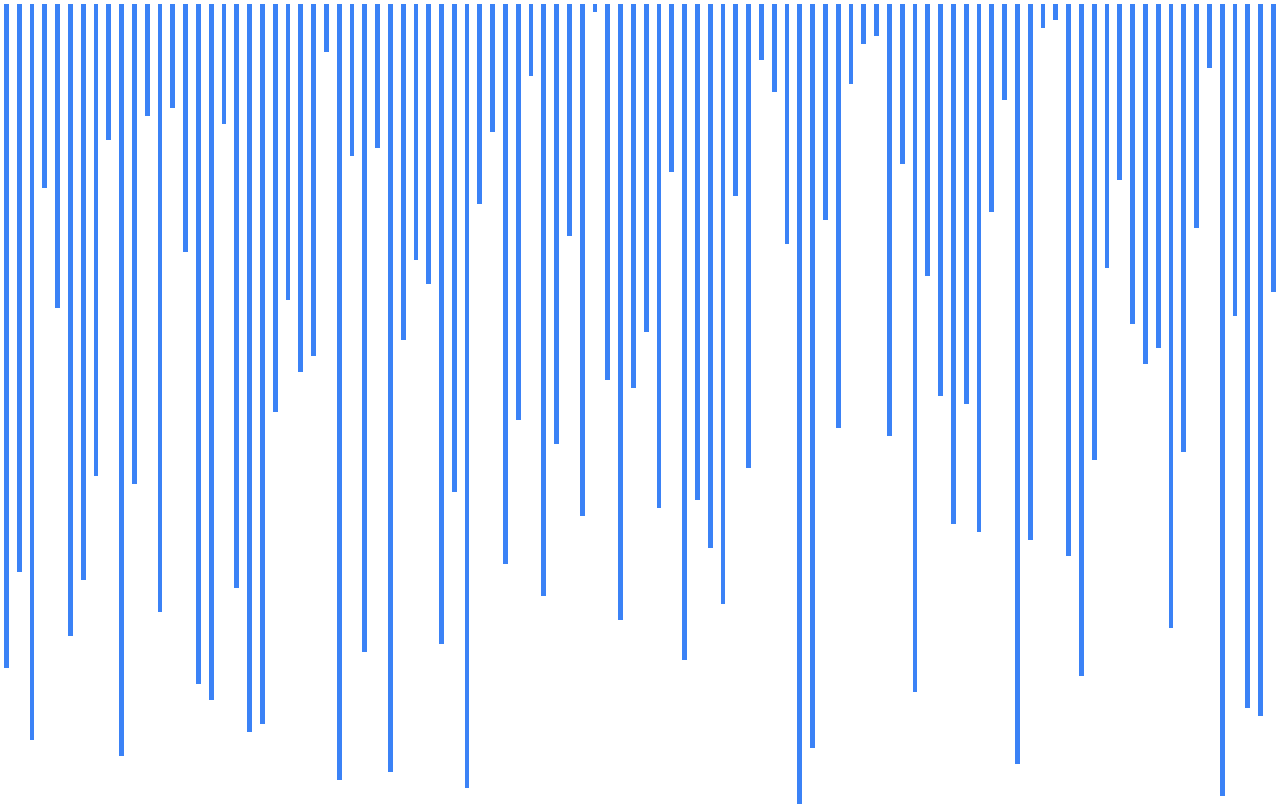
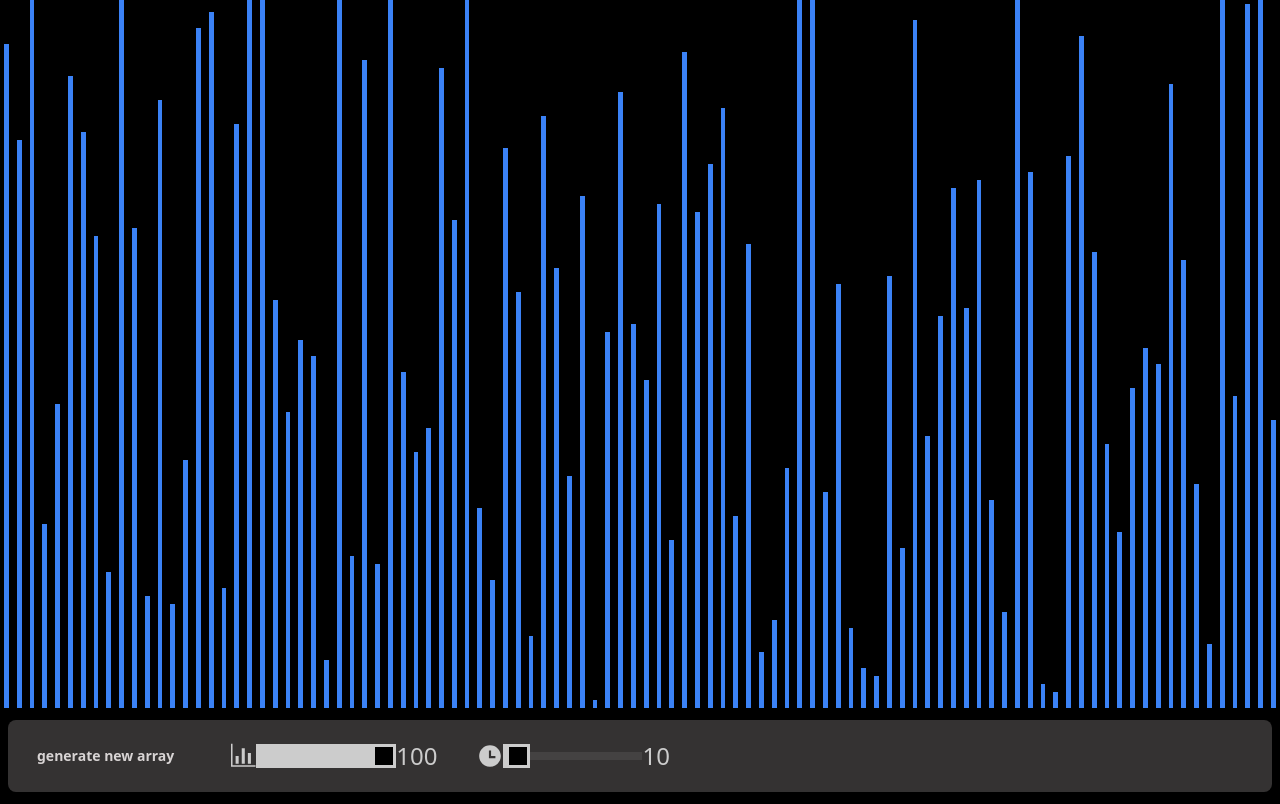
Before and after one commit to fraserws/AlgoSortv2, a React (Vite) app: page / in a window 1280 px wide. Built offline with nearby package versions, Linux system fonts and the light colour scheme.

Commit message:
theming + ui

```diff
--- a/package.json
+++ b/package.json
@@ -12,6 +12,7 @@
     "daisyui": "^2.50.0",
     "react": "^18.2.0",
     "react-dom": "^18.2.0",
+    "react-icons": "^4.7.1",
     "zustand": "^4.3.2"
   },
   "devDependencies": {
--- a/src/App.tsx
+++ b/src/App.tsx
@@ -1,11 +1,14 @@
 import { useState } from "react";
-import reactLogo from "./assets/react.svg";
 import Bars from "./components/Bars";
+import Controls from "./components/Controls";
 
 function App() {
-  const [count, setCount] = useState(0);
-
-  return <Bars />;
+  return (
+    <div className="grid grid-rows-6  h-screen bg-base-100">
+      <Bars />
+      <Controls />
+    </div>
+  );
 }
 
 export default App;
--- a/src/components/Bars.tsx
+++ b/src/components/Bars.tsx
@@ -1,15 +1,20 @@
-import React from "react";
 import { useAlgoStore } from "../utils/store";
 
 function Bars() {
   const { array } = useAlgoStore();
   return (
-    <div className="flex h-screen w-screen flex-row">
+    <div
+      className=" w-screen flex flex-row  row-span-6  "
+      style={{ display: "flex", height: "100%", alignItems: "flex-end" }}
+    >
       {array.map((value: number, index: number) => (
         <div
-          className="m-1 w-3 bg-blue-500 h-full"
+          className="m-1 bg-blue-500 h-max  align-baseline"
           key={index}
-          style={{ height: `${value}%` }}
+          style={{
+            width: `${100 / array.length}%`,
+            height: `${value}vh`,
+          }}
         ></div>
       ))}
     </div>
--- /dev/null
+++ b/src/components/ControlComponents/DelaySlider.tsx
@@ -0,0 +1,30 @@
+import { useState } from "react";
+import { useAlgoStore } from "../../utils/store";
+import { RiTimeFill } from "react-icons/ri";
+
+function DelaySlider() {
+  const [size, setSize] = useState(useAlgoStore.getState().size);
+
+  const newArray = () => {
+    useAlgoStore.getState().setSize(size);
+  };
+
+  return (
+    <div className="flex-row flex items-center ">
+      <RiTimeFill className="text-4xl" />
+      <input
+        type="range"
+        min="0"
+        max="500"
+        value={useAlgoStore.getState().delay}
+        onChange={(e) => {
+          useAlgoStore.getState().setDelay(e.target.value);
+        }}
+        className="range max-w-sm"
+      />
+      <h1 className="text-2xl">{useAlgoStore.getState().delay}</h1>
+    </div>
+  );
+}
+
+export default DelaySlider;
--- /dev/null
+++ b/src/components/ControlComponents/NewArrayBtn.tsx
@@ -0,0 +1,18 @@
+import { useAlgoStore } from "../../utils/store";
+
+function NewArrayBtn() {
+  const size = useAlgoStore.getState().size;
+  const newArray = () => {
+    useAlgoStore.getState().setSize(size);
+  };
+
+  return (
+    <div>
+      <button onClick={newArray} className="btn btn-secondary">
+        Generate New Array
+      </button>
+    </div>
+  );
+}
+
+export default NewArrayBtn;
--- /dev/null
+++ b/src/components/ControlComponents/SizeSlider.tsx
@@ -0,0 +1,31 @@
+import { useState } from "react";
+import { useAlgoStore } from "../../utils/store";
+import { GoGraph } from "react-icons/go";
+
+function SizeSlider() {
+  const [size, setSize] = useState(useAlgoStore.getState().size);
+
+  const newArray = () => {
+    useAlgoStore.getState().setSize(size);
+  };
+
+  return (
+    <div className="flex-row flex items-center ">
+      <GoGraph className="text-4xl" />
+      <input
+        type="range"
+        min="10"
+        max={useAlgoStore.getState().maxSize}
+        onChange={(e) => {
+          setSize(e.target.value);
+          useAlgoStore.getState().setSize(e.target.value);
+        }}
+        value={size}
+        className="range max-w-sm"
+      />
+      <h1 className="text-2xl">{size}</h1>
+    </div>
+  );
+}
+
+export default SizeSlider;
--- /dev/null
+++ b/src/components/Controls.tsx
@@ -0,0 +1,17 @@
+import NewArrayBtn from "./ControlComponents/NewArrayBtn";
+import SizeSlider from "./ControlComponents/SizeSlider";
+import DelaySlider from "./ControlComponents/DelaySlider";
+
+function Controls() {
+  return (
+    <div className="rows-span-1 bg-primary justify-center shadow-xl m-2 rounded-lg p-3">
+      <div className="flex flex-row gap-10">
+        <NewArrayBtn />
+        <SizeSlider />
+        <DelaySlider />
+      </div>
+    </div>
+  );
+}
+
+export default Controls;
--- a/src/utils/store.ts
+++ b/src/utils/store.ts
@@ -28,8 +28,11 @@ export const useAlgoStore = create<AlgoState>((set, get) => ({
   array: defaultValues,
   setAlgorithm: (algorithm: string) => set({ algorithm }),
   setDelay: (delay: number) => set({ delay }),
-  setSize: (size: number) => {
-    const array = randomArray(size);
-    set({ size, array });
+  setSize: (newSize: number) => {
+    if (newSize < 1) {
+      newSize = get().size;
+    }
+    set({ size: newSize });
+    set({ array: randomArray(newSize) });
   },
 }));
--- a/tailwind.config.cjs
+++ b/tailwind.config.cjs
@@ -1,5 +1,9 @@
 /** @type {import('tailwindcss').Config} */
 module.exports = {
+  daisyui: {
+    themes: ["black"],
+  },
+
   content: ["./index.html", "./src/**/*.{js,ts,jsx,tsx}"],
   theme: {
     extend: {},
```
Also changed, not shown: 1 other file (tests, documents, lock files or other folders).
